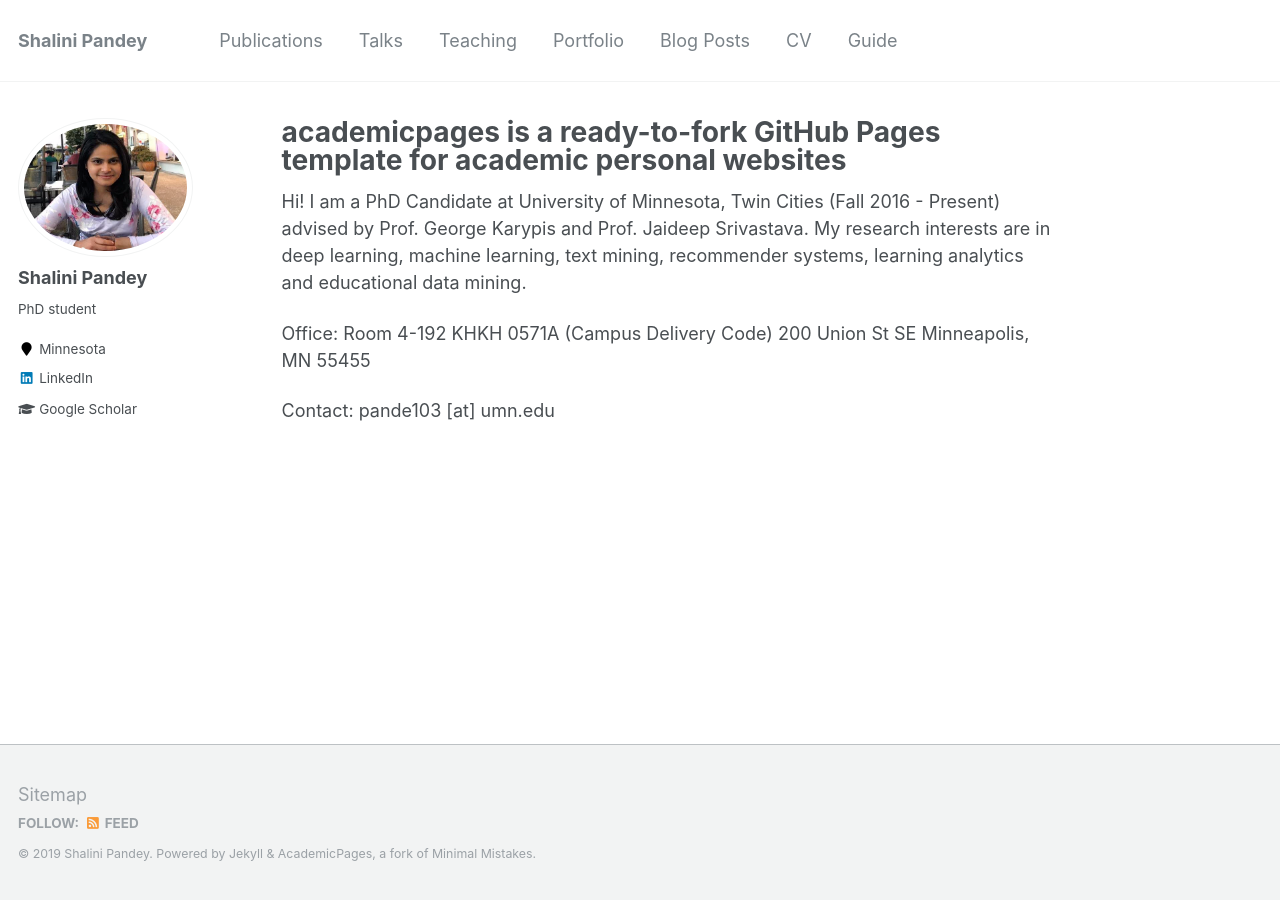
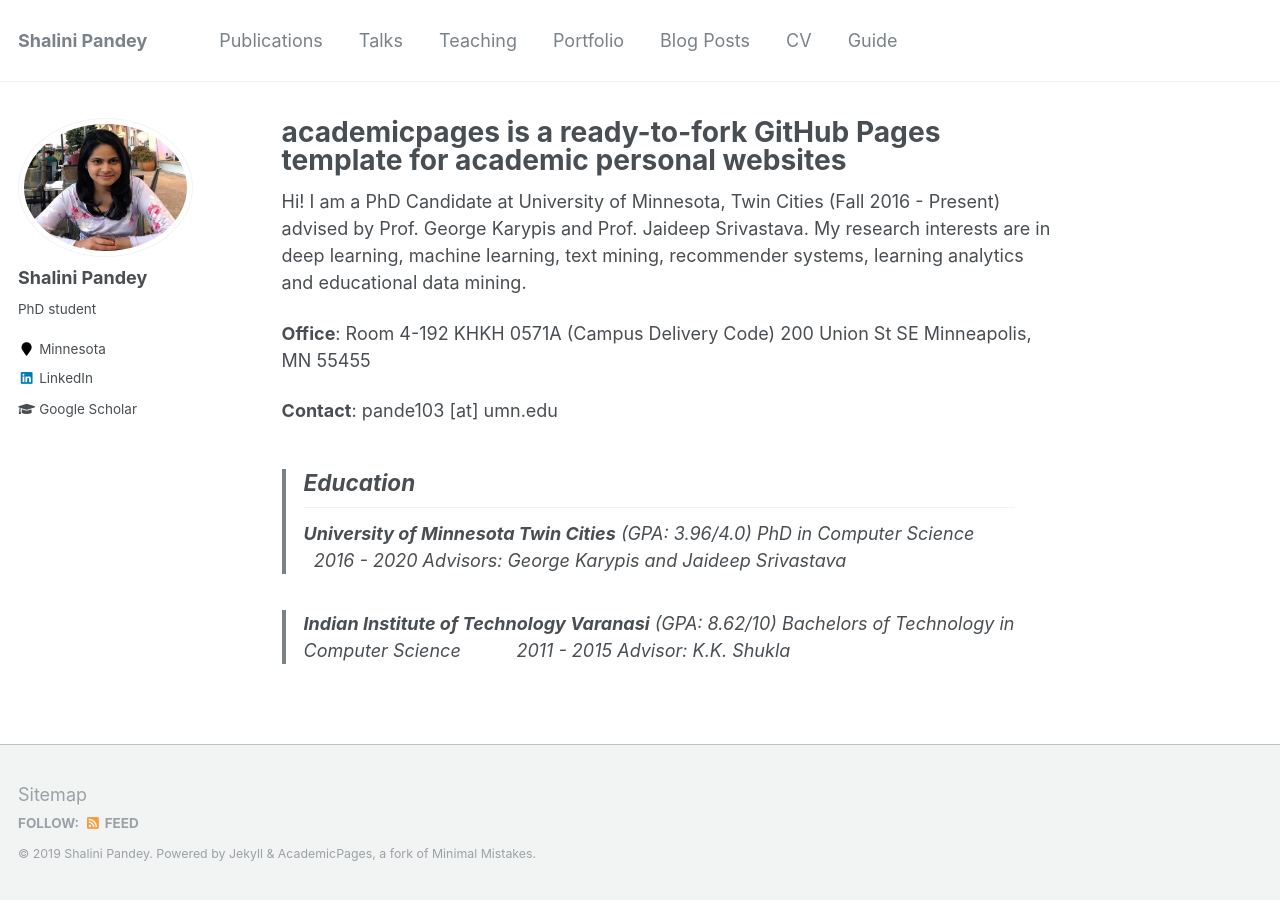
Before and after one commit to shalini1194/shalini1194.github.io, a Jekyll site: the page built from _pages/about.md, in a window 1280 px wide. Built offline with Jekyll 4.4.1, drawn with Linux system fonts in a browser that asks for light colours.

Commit message:
update about me

```diff
--- a/_pages/about.md
+++ b/_pages/about.md
@@ -10,9 +10,20 @@ redirect_from:
 
 Hi! I am a PhD Candidate at University of Minnesota, Twin Cities (Fall 2016 - Present)  advised by Prof. George Karypis and Prof. Jaideep Srivastava.  My research interests are in deep learning, machine learning, text mining, recommender systems, learning analytics and educational data mining.
 
-Office: Room 4-192 KHKH
+**Office**: Room 4-192 KHKH
 0571A (Campus Delivery Code)
 200 Union St SE
 Minneapolis, MN 55455
 
-Contact: pande103 [at] umn.edu
+**Contact**: pande103 [at] umn.edu
+
+
+> ## Education
+>
+>  **University of Minnesota Twin Cities** (GPA: 3.96/4.0)
+>  PhD in Computer Science  &nbsp; &nbsp; &nbsp; &nbsp; &nbsp; 2016 - 2020
+> Advisors: George Karypis and Jaideep Srivastava
+
+> **Indian Institute of Technology Varanasi** (GPA: 8.62/10)
+Bachelors of Technology  in Computer Science  &nbsp; &nbsp; &nbsp; &nbsp; &nbsp; 2011 - 2015
+> Advisor: K.K. Shukla
```
